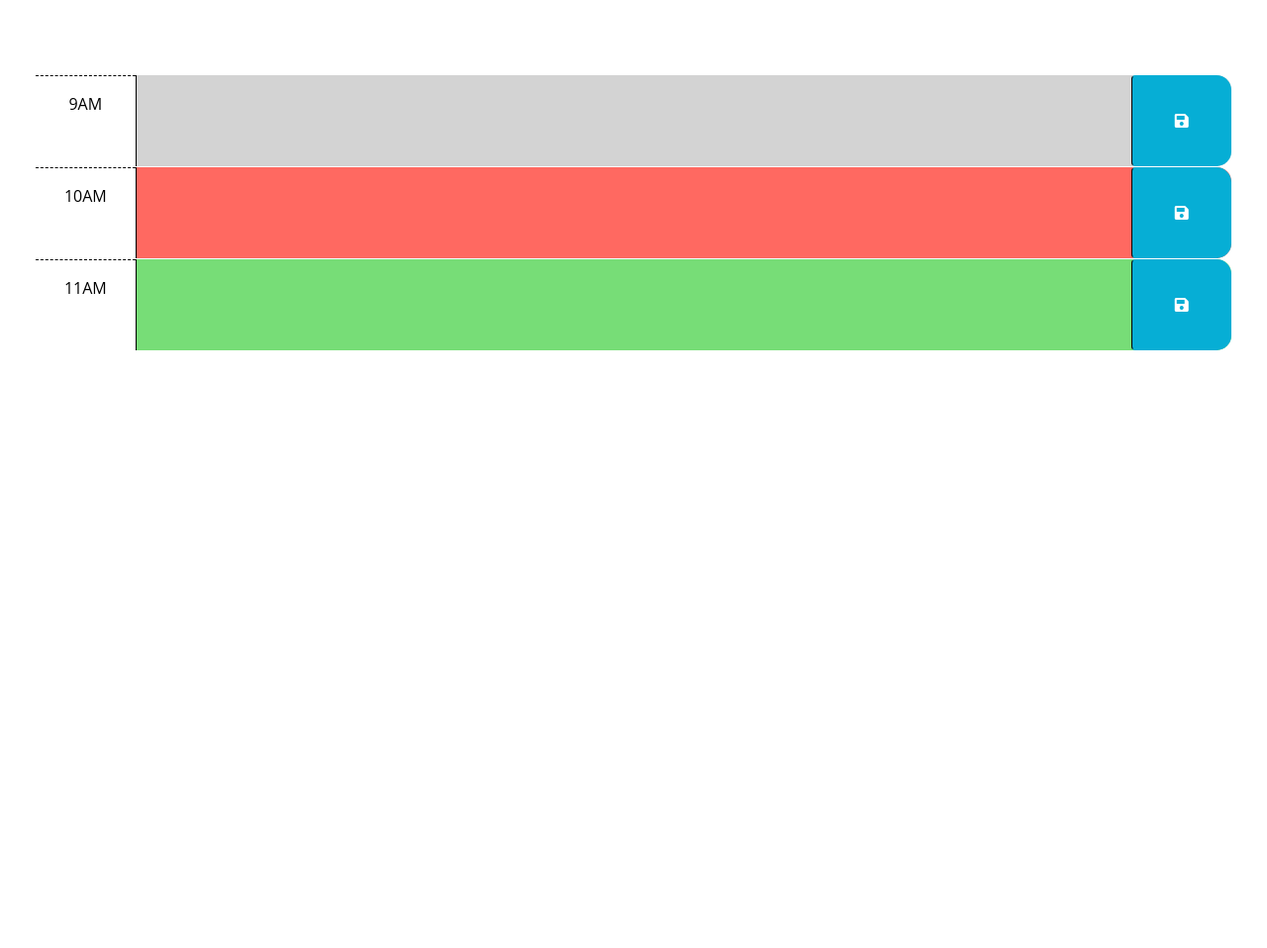
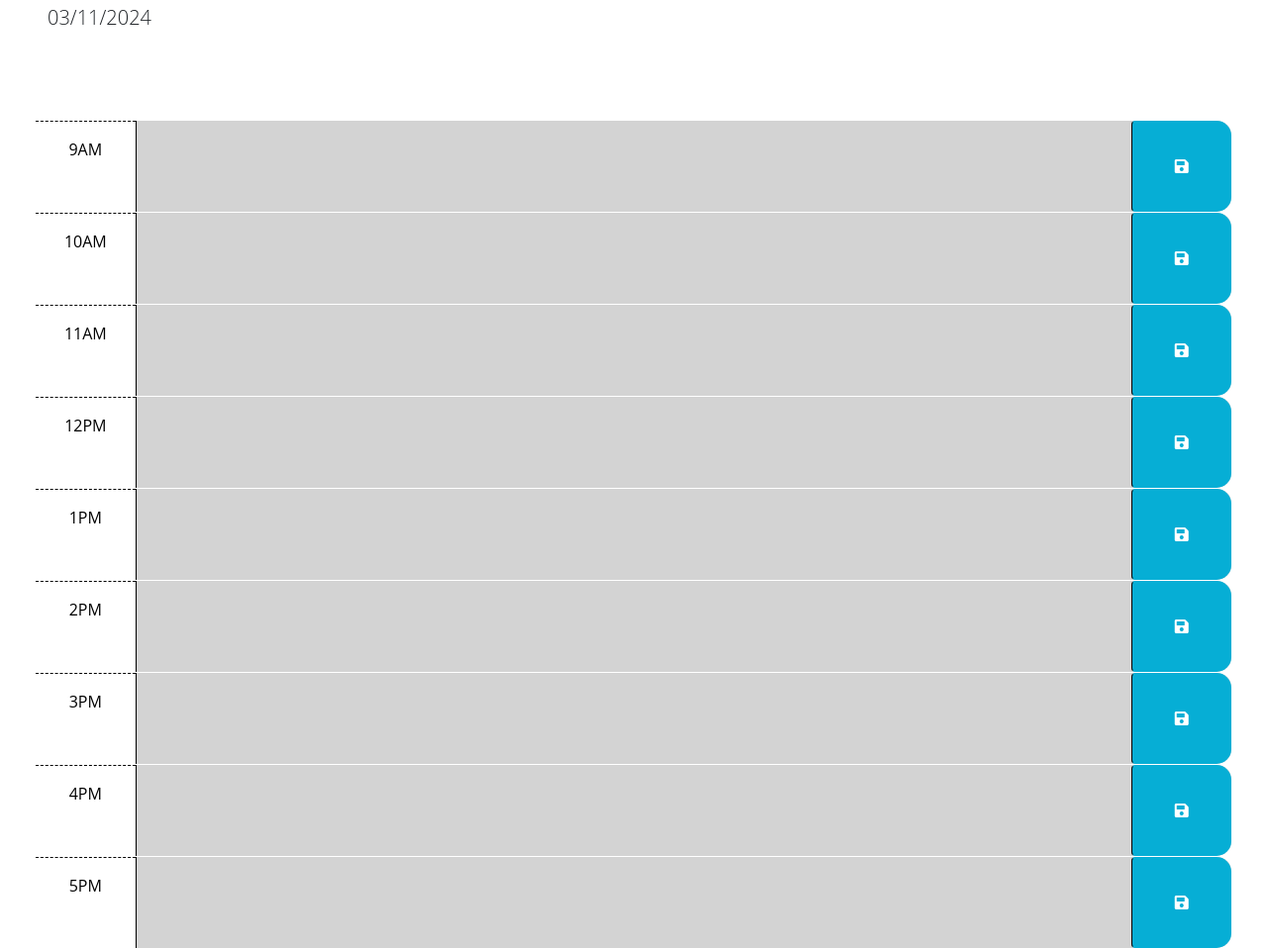
Before and after one commit to casicl/work-day-scheduler, a plain HTML site: page index.html in a window 1280 px wide. Shown: the part 176-1134 px from the top of the page at 99% size. Before the commit the page ends 800 px from the top, so only its background shows below. Drawn offline with nearby package versions, Linux system fonts and the light colour scheme.

Commit message:
final code with changes to js and html to ensure scheduler is getting current date and time and text stored in local storage and color of time block updates based on current hour

```diff
--- a/index.html
+++ b/index.html
@@ -46,7 +46,7 @@
         -->
 
       <!-- Example of a past time block. The "past" class adds a gray background color. -->
-      <div id="hour-9" class="row time-block past">
+      <div id="hour-9" class="row time-block">
         <div class="col-2 col-md-1 hour text-center py-3">9AM</div>
         <textarea class="col-8 col-md-10 description" rows="3"> </textarea>
         <button class="btn saveBtn col-2 col-md-1" aria-label="save">
@@ -55,7 +55,7 @@
       </div>
 
       <!-- Example of a present time block. The "present" class adds a red background color. -->
-      <div id="hour-10" class="row time-block present">
+      <div id="hour-10" class="row time-block">
         <div class="col-2 col-md-1 hour text-center py-3">10AM</div>
         <textarea class="col-8 col-md-10 description" rows="3"> </textarea>
         <button class="btn saveBtn col-2 col-md-1" aria-label="save">
@@ -64,8 +64,51 @@
       </div>
 
       <!-- Example of a future time block. The "future" class adds a green background color. -->
-      <div id="hour-11" class="row time-block future">
+      <div id="hour-11" class="row time-block">
         <div class="col-2 col-md-1 hour text-center py-3">11AM</div>
+        <textarea class="col-8 col-md-10 description" rows="3"> </textarea>
+        <button class="btn saveBtn col-2 col-md-1" aria-label="save">
+          <i class="fas fa-save" aria-hidden="true"></i>
+        </button>
+        <!--added time blocks through 5pm-->
+      </div>
+      <div id="hour-12" class="row time-block">
+        <div class="col-2 col-md-1 hour text-center py-3">12PM</div>
+        <textarea class="col-8 col-md-10 description" rows="3"> </textarea>
+        <button class="btn saveBtn col-2 col-md-1" aria-label="save">
+          <i class="fas fa-save" aria-hidden="true"></i>
+        </button>
+      </div>
+      <div id="hour-13" class="row time-block">
+        <div class="col-2 col-md-1 hour text-center py-3">1PM</div>
+        <textarea class="col-8 col-md-10 description" rows="3"> </textarea>
+        <button class="btn saveBtn col-2 col-md-1" aria-label="save">
+          <i class="fas fa-save" aria-hidden="true"></i>
+        </button>
+      </div>
+      <div id="hour-14" class="row time-block">
+        <div class="col-2 col-md-1 hour text-center py-3">2PM</div>
+        <textarea class="col-8 col-md-10 description" rows="3"> </textarea>
+        <button class="btn saveBtn col-2 col-md-1" aria-label="save">
+          <i class="fas fa-save" aria-hidden="true"></i>
+        </button>
+      </div>
+      <div id="hour-15" class="row time-block">
+        <div class="col-2 col-md-1 hour text-center py-3">3PM</div>
+        <textarea class="col-8 col-md-10 description" rows="3"> </textarea>
+        <button class="btn saveBtn col-2 col-md-1" aria-label="save">
+          <i class="fas fa-save" aria-hidden="true"></i>
+        </button>
+      </div>
+      <div id="hour-16" class="row time-block">
+        <div class="col-2 col-md-1 hour text-center py-3">4PM</div>
+        <textarea class="col-8 col-md-10 description" rows="3"> </textarea>
+        <button class="btn saveBtn col-2 col-md-1" aria-label="save">
+          <i class="fas fa-save" aria-hidden="true"></i>
+        </button>
+      </div>
+      <div id="hour-17" class="row time-block">
+        <div class="col-2 col-md-1 hour text-center py-3">5PM</div>
         <textarea class="col-8 col-md-10 description" rows="3"> </textarea>
         <button class="btn saveBtn col-2 col-md-1" aria-label="save">
           <i class="fas fa-save" aria-hidden="true"></i>
--- a/script.js
+++ b/script.js
@@ -1,42 +1,57 @@
-// Wrap all code that interacts with the DOM in a call to jQuery to ensure that
-// the code isn't run until the browser has finished rendering all the elements
-// in the html.
+
 var rootEl = $("#root");
 
 //displays current date
 var today = dayjs();
 $("#currentDay").text(today.format("MM/DD/YYYY"));
 
-var savBtn = $("btn saveBtn col-2 col-md-1");
 
 
+//event listener for save button
 $(function () {
-  var text = $("hour-9");
-  var jsonString = JSON.stringify(text);
-  localStorage.setItem("text", jsonString)
-  savBtn.on("click", )
+  var saveBtn = $(".saveBtn");
 
-    )
+  saveBtn.on("click", function(){
+  var textId = $(this).parent().attr("id");
+  var text=$(this).siblings(".description").val()
+  console.log(textId,text)
+  localStorage.setItem(textId,text)
 
-   //JSON to save to local storage?? JSON stringify
+//saves user input to schedule in local storage
+  } );
+
+  for (var i=9; i<=17; i++){
+    $(`#hour-${i} .description`).val(localStorage.getItem(`hour-${i}`))
+  }
+   //updates color based on current time for past, present, future
+   function colorUpdate(){
+    var currentTime=dayjs().hour()
+
+    var timeBlock=$(".time-block")
+    timeBlock.each(function(){
+        //removes the hour- so the time is just a number
+        var blockId=parseInt($(this).attr("id").split("-")[1])
+        console.log(currentTime, blockId)
+        if (blockId<currentTime){
+            $(this).addClass("past")
+        }
+        else if (blockId === currentTime){
+            $(this).addClass("present")
+        }
+        else{
+            $(this).addClass("future")
+        }
+    })
+   }
+   //updates hour
+   for (var i=9; i<=17; i++){
+    $(`#hour-${i} .description`).val(localStorage.getItem(`hour-${i}`))
+  }
 
 
-  // TODO: Add a listener for click events on the save button. This code should
-  // use the id in the containing time-block as a key to save the user input in
-  // local storage. HINT: What does `this` reference in the click listener
-  // function? How can DOM traversal be used to get the "hour-x" id of the
-  // time-block containing the button that was clicked? How might the id be
-  // useful when saving the description in local storage?
-  //
-  // TODO: Add code to apply the past, present, or future class to each time
-  // block by comparing the id to the current hour. HINTS: How can the id
-  // attribute of each time-block be used to conditionally add or remove the
-  // past, present, and future classes? How can Day.js be used to get the
-  // current hour in 24-hour time?
-  //
-  // TODO: Add code to get any user input that was saved in localStorage and set
-  // the values of the corresponding textarea elements. HINT: How can the id
-  // attribute of each time-block be used to do this?
-  //
-  // TODO: Add code to display the current date in the header of the page.
+   colorUpdate()
+
+
+
+
 });
```
